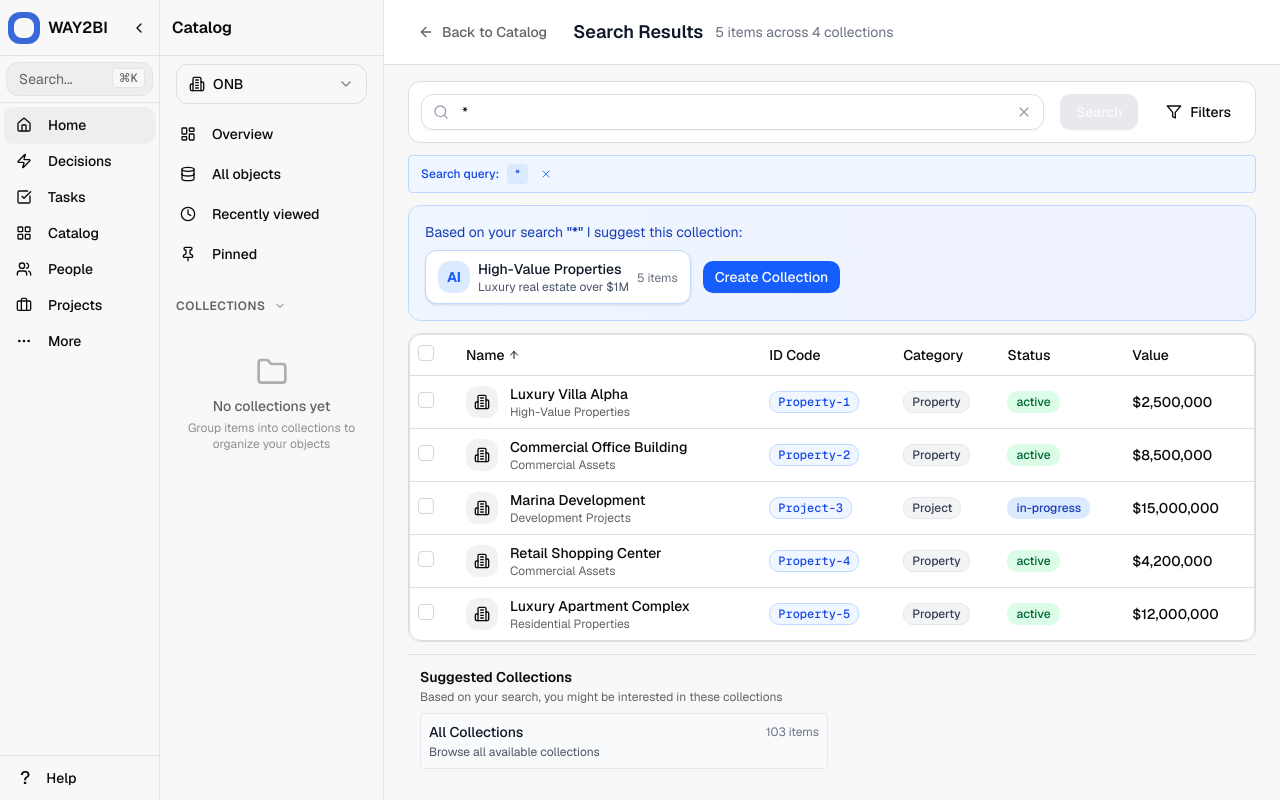
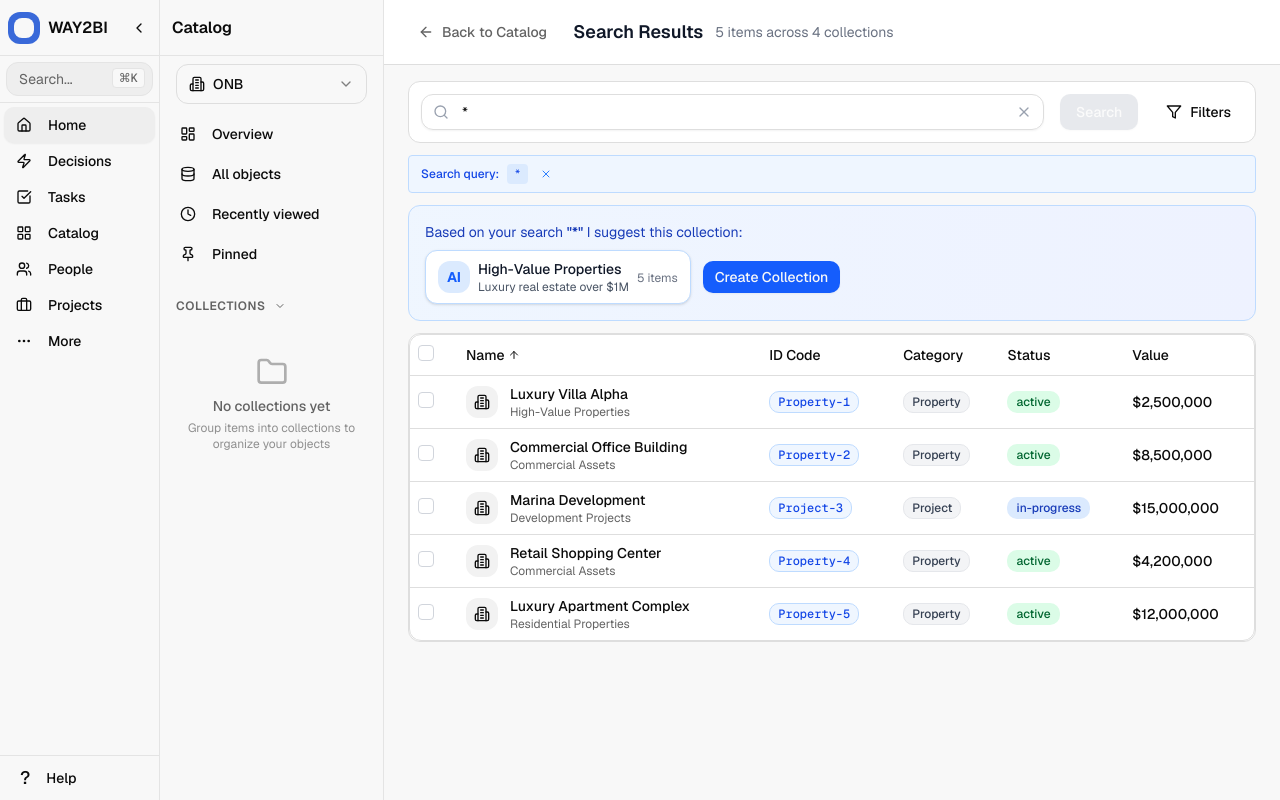
Before and after one commit to martacieden/catalog, a Next.js app: page /catalog/search in a window 1280 px wide. Built offline with nearby package versions, Linux system fonts and the light colour scheme.

Commit message:
Remove Suggested Collections block from search page
- Removed bottom Suggested Collections section
- Cleaned up unused getSuggestions function
- Simplified search results interface

```diff
--- a/app/catalog/search/page.tsx
+++ b/app/catalog/search/page.tsx
@@ -54,7 +54,19 @@ function SearchResultsContent() {
   const [totalResults, setTotalResults] = useState(0)
   const [collectionCount, setCollectionCount] = useState(0)
 
-  const searchQuery = searchParams.get('q') || '*'
+  const searchQuery = searchParams?.get('q') || '*'
+
+  // Early return if searchParams is not available (during SSR)
+  if (!searchParams) {
+    return (
+      <div className="flex items-center justify-center h-64">
+        <div className="text-center">
+          <div className="animate-spin rounded-full h-8 w-8 border-b-2 border-primary mx-auto mb-4"></div>
+          <p className="text-muted-foreground">Loading search results...</p>
+        </div>
+      </div>
+    )
+  }
 
   useEffect(() => {
     // Mock search results - replace with real search logic
@@ -151,7 +163,7 @@ function SearchResultsContent() {
     router.push('/catalog')
   }
 
-  const [currentSearchQuery, setCurrentSearchQuery] = useState(searchQuery)
+  const [currentSearchQuery, setCurrentSearchQuery] = useState(searchQuery || '*')
 
   const handleSearchSubmit = () => {
     if (currentSearchQuery.trim()) {
@@ -233,7 +245,7 @@ function SearchResultsContent() {
                 </div>
                 <Button
                   onClick={handleSearchSubmit}
-                  disabled={currentSearchQuery === searchQuery}
+                  disabled={currentSearchQuery === (searchQuery || '*')}
                   className="bg-blue-600 hover:bg-blue-700 disabled:bg-gray-300 disabled:cursor-not-allowed"
                 >
                   Search
@@ -250,7 +262,7 @@ function SearchResultsContent() {
               <div className="flex items-center gap-2">
                 <span className="text-xs font-medium text-blue-700">Search query:</span>
                 <span className="px-2 py-0.5 bg-blue-100 text-blue-700 rounded text-xs">
-                  {searchQuery}
+                  {searchQuery || '*'}
                 </span>
                 <button
                   onClick={handleClearSearch}
@@ -286,7 +298,7 @@ function SearchResultsContent() {
                 <div className="flex items-center justify-between">
                   <div className="flex-1">
                     <p className="text-sm text-blue-800 mb-2">
-                      Based on your search <span className="font-semibold">"{searchQuery}"</span> I suggest this collection:
+                      Based on your search <span className="font-semibold">"{searchQuery || '*'}"</span> I suggest this collection:
                     </p>
                     <div className="flex items-center gap-3">
                       <div className="flex items-center gap-2 bg-white rounded-lg px-3 py-2 border border-blue-200 shadow-sm">
@@ -330,80 +342,12 @@ function SearchResultsContent() {
                   </div>
                   <h3 className="text-lg font-medium text-gray-900 mb-2">No results found</h3>
                   <p className="text-sm text-gray-500 text-center max-w-md">
-                    We couldn't find any items matching "{searchQuery}". Try adjusting your search terms or filters.
+                    We couldn't find any items matching "{searchQuery || '*'}". Try adjusting your search terms or filters.
                   </p>
                 </div>
               )}
             </div>
 
-            {/* Fixed Collection Suggestions */}
-            {(() => {
-              // Generate suggestions based on search query
-              const getSuggestions = (query: string) => {
-                const lowerQuery = query.toLowerCase()
-
-                if (lowerQuery.includes('value') || lowerQuery.includes('expensive') || lowerQuery.includes('luxury') || lowerQuery.includes('high')) {
-                  return [
-                    { name: "High-Value Properties", count: 12, description: "Luxury real estate over $1M" }
-                  ]
-                }
-
-                if (lowerQuery.includes('updated') || lowerQuery.includes('recent') || lowerQuery.includes('week') || lowerQuery.includes('new')) {
-                  return [
-                    { name: "Recently Updated", count: 8, description: "Items modified in the last 30 days" }
-                  ]
-                }
-
-                if (lowerQuery.includes('property') || lowerQuery.includes('real estate') || lowerQuery.includes('building')) {
-                  return [
-                    { name: "All Properties", count: 45, description: "Residential and commercial real estate" },
-                    { name: "Commercial Assets", count: 8, description: "Office buildings and retail spaces" }
-                  ]
-                }
-
-                if (lowerQuery.includes('marina') || lowerQuery.includes('boat') || lowerQuery.includes('yacht')) {
-                  return [
-                    { name: "Marina Assets", count: 6, description: "Boats, slips, and marina facilities" }
-                  ]
-                }
-
-                if (lowerQuery.includes('development') || lowerQuery.includes('project') || lowerQuery.includes('construction')) {
-                  return [
-                    { name: "Development Projects", count: 15, description: "Active development and construction" }
-                  ]
-                }
-
-                // Default suggestions for general queries
-                return [
-                  { name: "All Collections", count: 103, description: "Browse all available collections" }
-                ]
-              }
-
-              const suggestions = getSuggestions(searchQuery)
-
-              return suggestions.length > 0 ? (
-                <div className="sticky bottom-0 bg-background border-t border-border p-3">
-                  <div className="mb-2">
-                    <h3 className="text-sm font-semibold text-foreground">Suggested Collections</h3>
-                    <p className="text-xs text-muted-foreground mt-0.5">Based on your search, you might be interested in these collections</p>
-                  </div>
-                  <div className="grid grid-cols-1 md:grid-cols-2 gap-2">
-                    {suggestions.map((collection, index) => (
-                      <div
-                        key={index}
-                        className="p-2 bg-gray-50 rounded border border-gray-200 hover:border-gray-300 cursor-pointer transition-colors"
-                      >
-                        <div className="flex items-center justify-between mb-0.5">
-                          <h4 className="text-sm font-medium text-gray-900">{collection.name}</h4>
-                          <span className="text-xs text-gray-500">{collection.count} items</span>
-                        </div>
-                        <p className="text-xs text-gray-600">{collection.description}</p>
-                      </div>
-                    ))}
-                  </div>
-                </div>
-              ) : null
-            })()}
 
           </div>
         </div>
```
